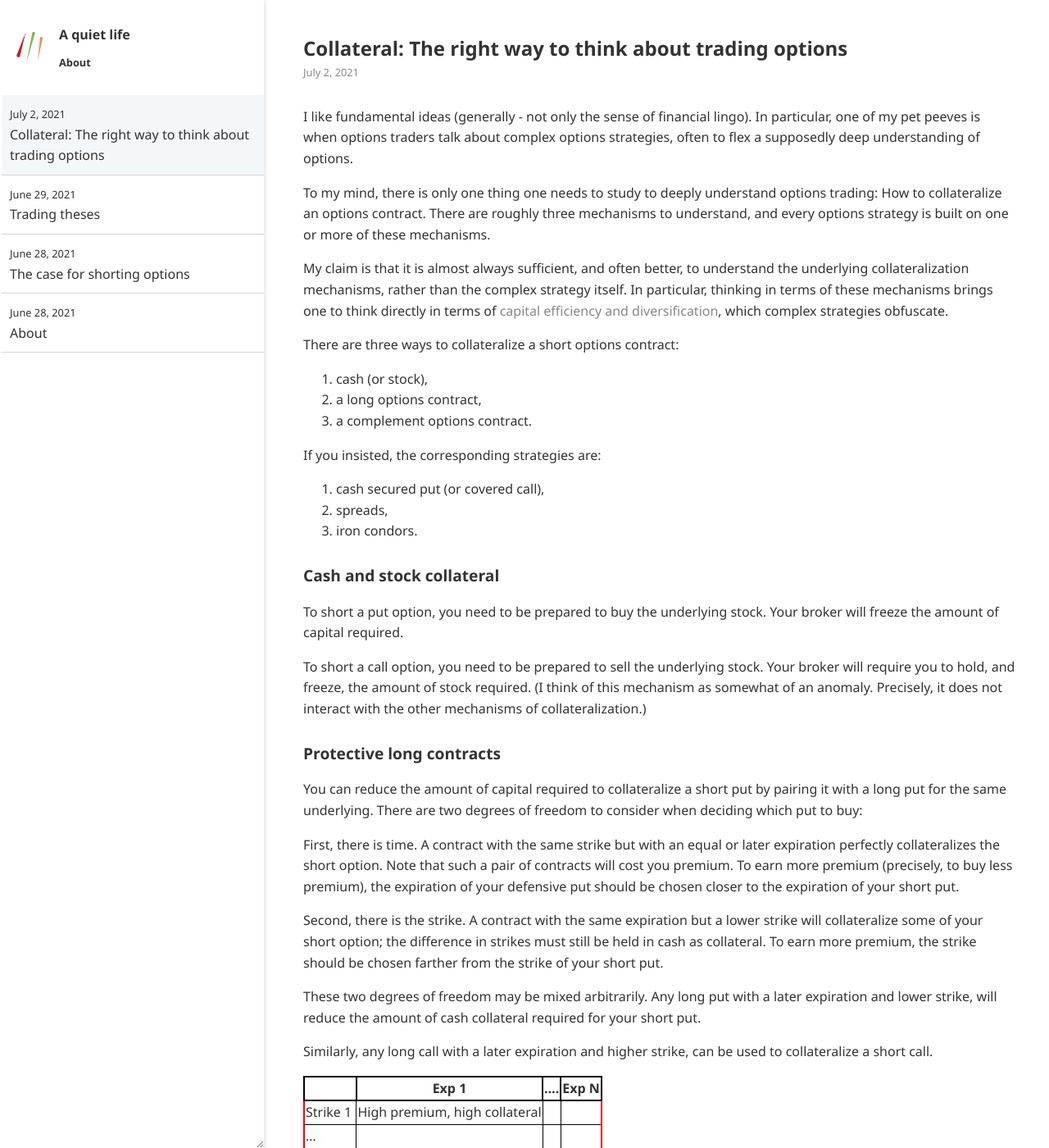
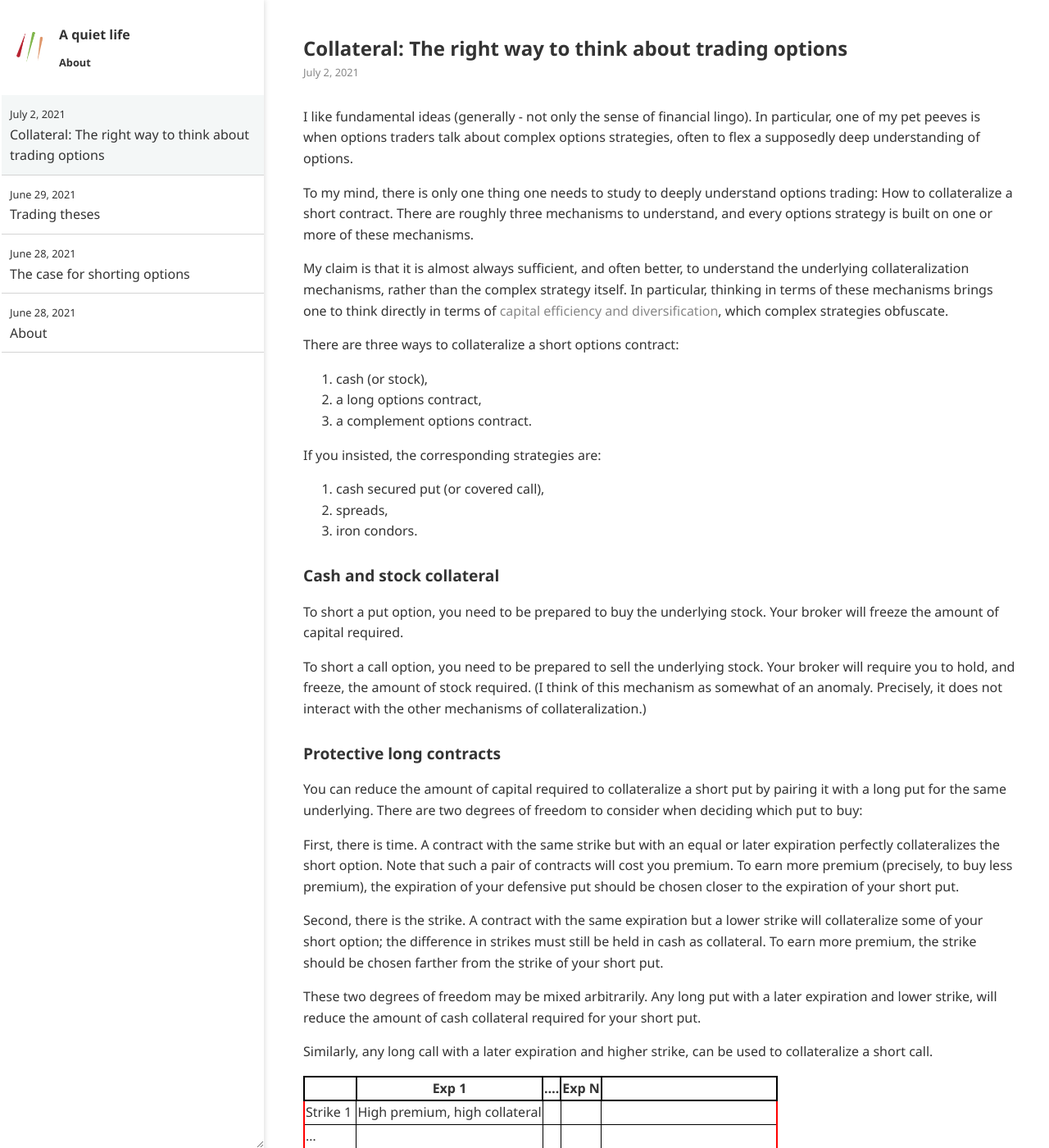
Before and after one commit to ansyblenetwork/aquietlife, a Jekyll site: the page built from _posts/2021-07-02-collateral.md, in a window 1280 px wide and 1400 px high. Shown: the whole window at 82% size. Built offline with Jekyll 4.4.1, drawn with Linux system fonts in a browser that asks for light colours; some of the changed text lies outside the part shown.

Commit message:
Update 2021-07-02-collateral.md

```diff
--- a/_posts/2021-07-02-collateral.md
+++ b/_posts/2021-07-02-collateral.md
@@ -4,7 +4,7 @@
 
 I like fundamental ideas (generally - not only the sense of financial lingo). In particular, one of my pet peeves is when options traders talk about complex options strategies, often to flex a supposedly deep understanding of options.
 
-To my mind, there is only one thing one needs to study to deeply understand options trading: How to collateralize an options contract. There are roughly three mechanisms to understand, and every options strategy is built on one or more of these mechanisms.
+To my mind, there is only one thing one needs to study to deeply understand options trading: How to collateralize a short contract. There are roughly three mechanisms to understand, and every options strategy is built on one or more of these mechanisms.
 
 My claim is that it is almost always sufficient, and often better, to understand the underlying collateralization mechanisms, rather than the complex strategy itself. In particular, thinking in terms of these mechanisms brings one to think directly in terms of [capital efficiency and diversification]({$ post_url 2021-06-28-trading-theses}), which complex strategies obfuscate.
 
```
Also changed, not shown: other parts of _posts/2021-07-02-collateral.md (+1 -1 lines).
